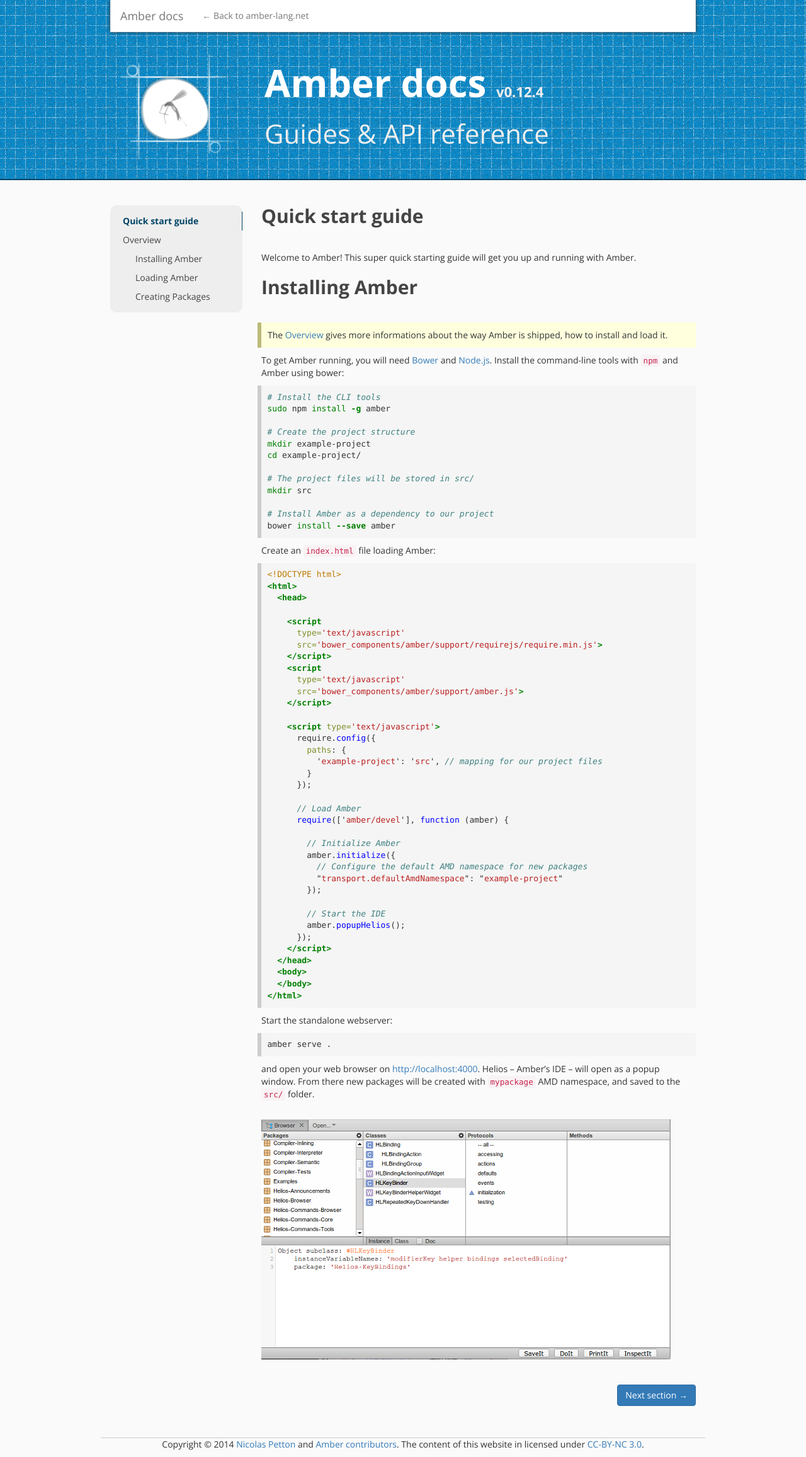
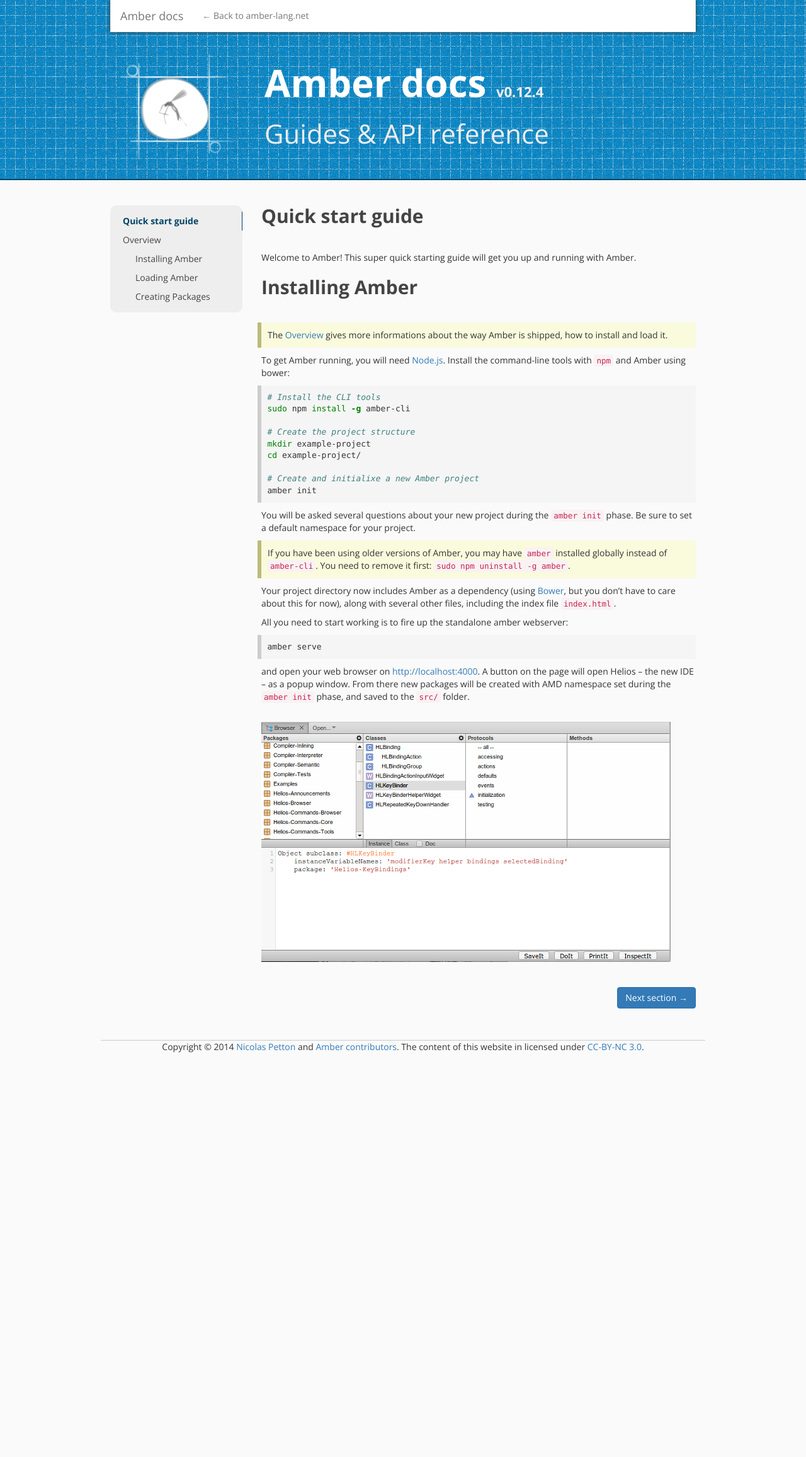
Before and after one commit to amber-smalltalk/amber-documentation, a Jekyll site: the page built from 1-getting-started.md, in a window 1280 px wide. Shown: the whole page at 63% size. Built offline with Jekyll 4.4.1, drawn with Linux system fonts in a browser that asks for light colours; nearby versions of some CDN libraries; after the commit the page ends 1682 px from its top, so only the background shows below that.

Commit message:
Updates to documentation with the new amber-cli npm package

```diff
--- a/1-getting-started.md
+++ b/1-getting-started.md
@@ -15,77 +15,40 @@ The <a href="overview.html">Overview</a> gives more informations about
 the way Amber is shipped, how to install and load it.
 </p>
 
-To get Amber running, you will need [Bower](http://bower.io) and
+To get Amber running, you will need
 [Node.js](http://nodejs.org). Install the command-line tools with
 `npm` and Amber using bower:
 
 {% highlight sh %}
 # Install the CLI tools
-sudo npm install -g amber
+sudo npm install -g amber-cli
 
 # Create the project structure
 mkdir example-project
 cd example-project/
 
-# The project files will be stored in src/
-mkdir src
-
-# Install Amber as a dependency to our project
-bower install --save amber
+# Create and initialixe a new Amber project
+amber init
 {% endhighlight %}
 
-Create an `index.html` file loading Amber:
+You will be asked several questions about your new project during the `amber init` phase. Be sure to set a default namespace for your project.
 
-{% highlight html %}
-<!DOCTYPE html>
-<html>
-  <head>
+<p class="note">
+If you have been using older versions of Amber, you may have <code>amber</code> installed globally instead of <code>amber-cli</code>. You need to remove it first: <code>sudo npm uninstall -g amber</code>.
+</p>
 
-    <script
-      type='text/javascript'
-      src='bower_components/amber/support/requirejs/require.min.js'>
-    </script>
-    <script
-      type='text/javascript'
-      src='bower_components/amber/support/amber.js'>
-    </script>
+Your project directory now includes Amber as a dependency (using [Bower](http://bower.io), but you don't have to care about this for now), along with several other files, including the index file `index.html`.
 
-    <script type='text/javascript'>
-      require.config({
-        paths: {
-          'example-project': 'src', // mapping for our project files
-        }
-      });
-
-      // Load Amber
-      require(['amber/devel'], function (amber) {
-
-        // Initialize Amber
-        amber.initialize({
-          // Configure the default AMD namespace for new packages
-          "transport.defaultAmdNamespace": "example-project"
-        });
-
-        // Start the IDE
-        amber.popupHelios();
-      });
-    </script>
-  </head>
-  <body>
-  </body>
-</html>
-{% endhighlight %}
-
-Start the standalone webserver:
+All you need to start working is to fire up the standalone amber webserver:
 
 {% highlight sh %}
-amber serve .
+amber serve
 {% endhighlight %}
 
 and open your web browser on
-[http://localhost:4000](http://localhost:4000). Helios -- Amber's IDE
--- will open as a popup window. From there new packages will be
-created with `mypackage` AMD namespace, and saved to the `src/`
+[http://localhost:4000](http://localhost:4000). A button on the page will
+open Helios -- the new IDE -- as a popup window. From there new packages will be
+created with AMD namespace set during the `amber init` phase, and saved to the `src/`
 folder.
 
 ![Helios](/images/helios.png)
--- a/css/style.css
+++ b/css/style.css
@@ -70,7 +70,7 @@ body .container img {
   margin: 20px 0;
 }
 body .container p.note {
-  background: #FFFFDD;
+  background: #FAFADD;
   padding: 10px;
   border-left: 6px solid #BBBB7A;
   margin-left: -6px;
--- a/css/style.less
+++ b/css/style.less
@@ -76,7 +76,7 @@ body {
 
 		p {
 			&.note {
-				background: #FFFFDD;
+				background: #FAFADD;
 				padding: 10px;
 				border-left: 6px solid #BBBB7A;
 				margin-left: -6px;
```
Also changed, not shown: 2-overview.md (+1 -1 lines), overview/1-installing-amber.md (+7 -2 lines), overview/2-loading-amber.md (+6 -1 lines).
